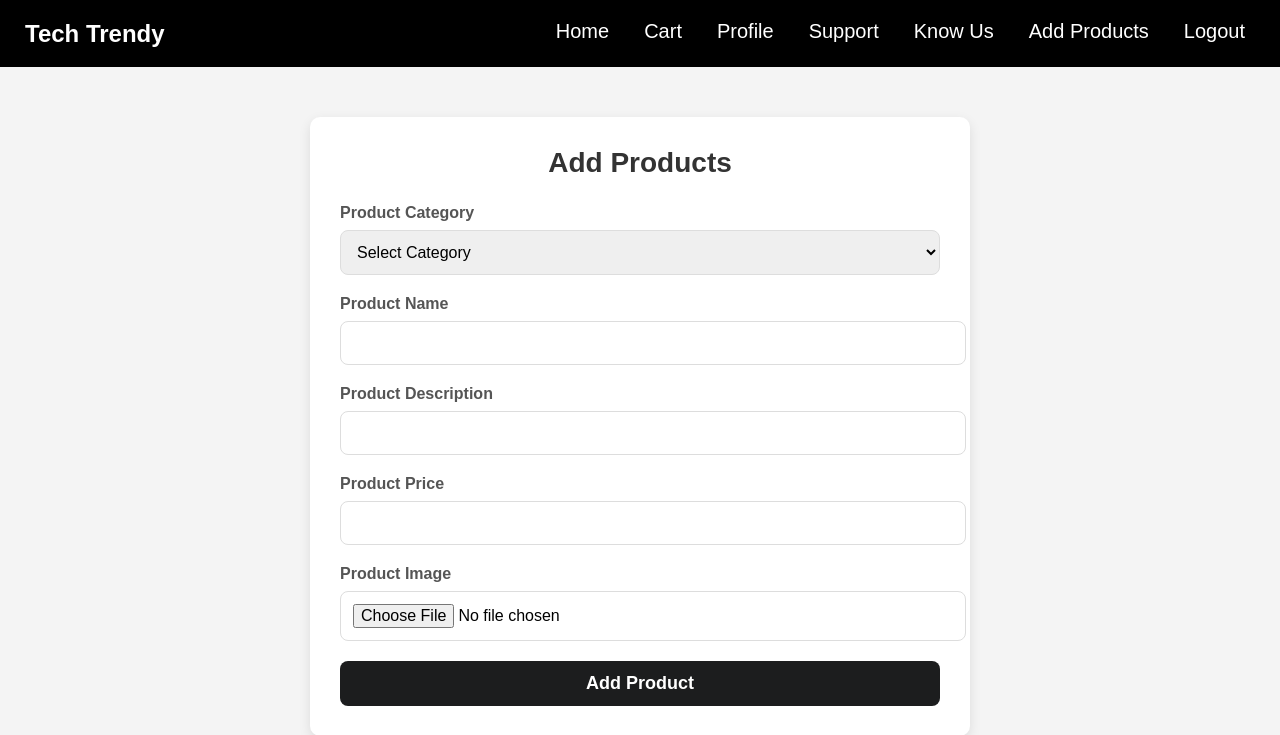
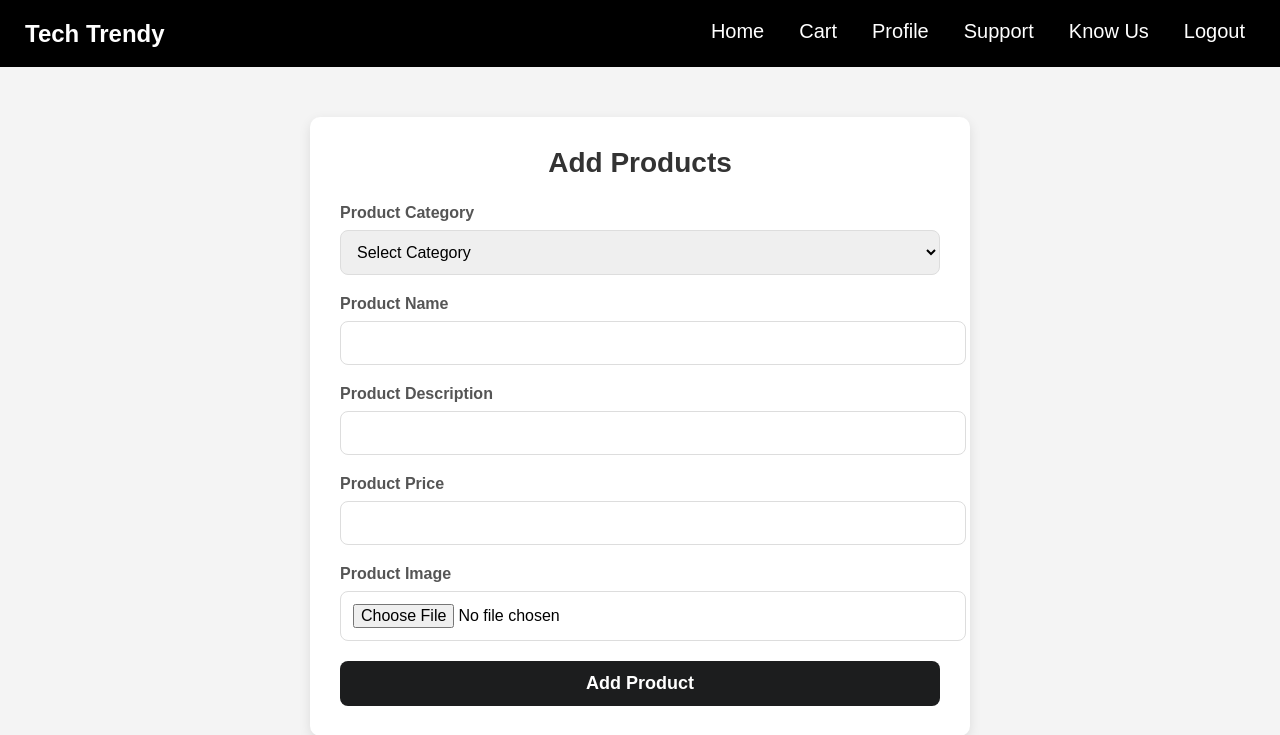
Before and after one commit to rakesh0709/django-TechTrendy, a Django app: page /add_products/ in a window 1280 px wide. Shown: the top 735 px of the page. Run offline with Django 5.2, Linux system fonts and the light colour scheme; the visitor is signed in with stand-in values (Sample User, id 1); data that the repository does not hold is empty.

Commit message:
removed add products from nav

```diff
--- a/templates/nav.html
+++ b/templates/nav.html
@@ -15,7 +15,7 @@
             <a href="{% url 'profile' %}">Profile</a>
             <a href="{% url 'support' %}">Support</a>
             <a href="{% url 'knowus' %}">Know Us</a>
-            <a href="{% url 'add_products' %}">Add Products</a>
+            <!-- <a href="{% url 'add_products' %}">Add Products</a> -->
             <a href="{% url 'logout_' %}">Logout</a>
             {% if not profile and not cart and not support and not knowus and not add_products %}
                 <form action="">
```
